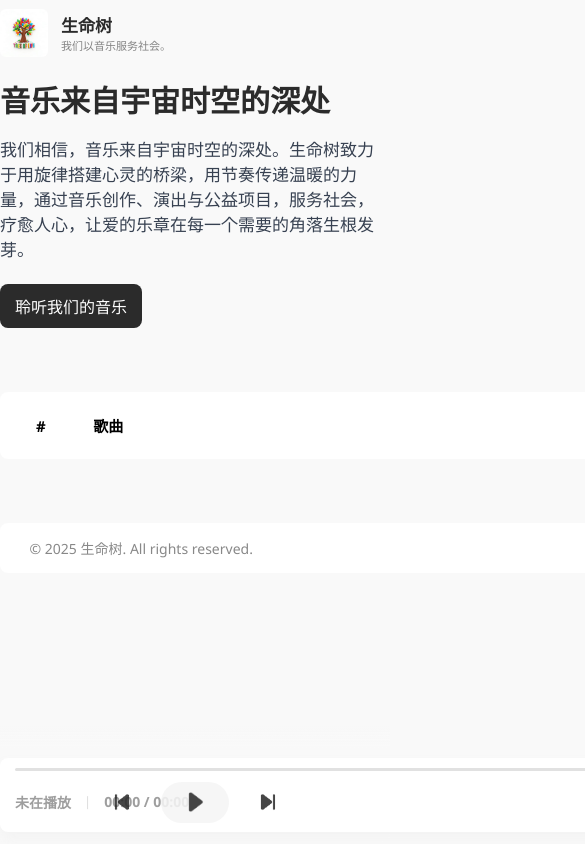
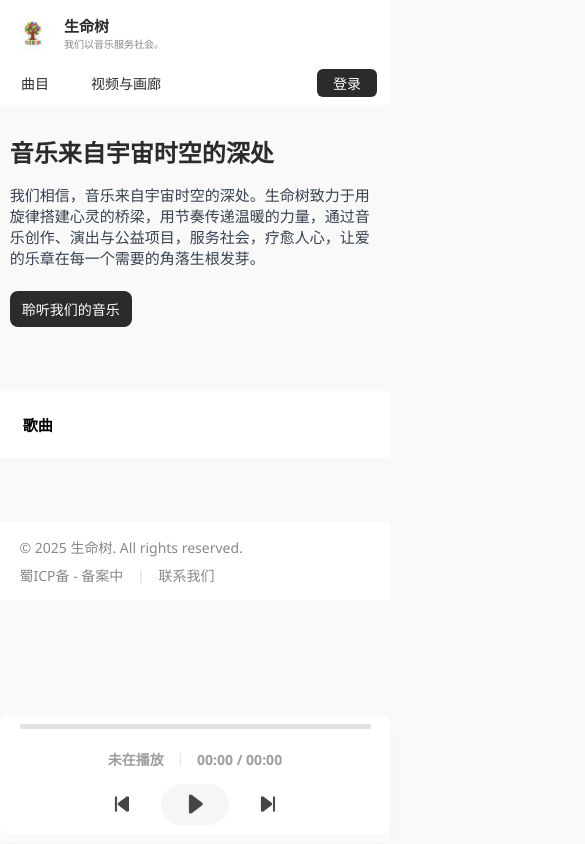
Before and after one commit to GEORGEWWWU/lifetree.pro, a Vue app: page / in a window 390 px wide. Shown: the top 844 px of the page, 585 px wide, since content can reach past the window. Built offline with nearby package versions, Linux system fonts and the light colour scheme.

Commit message:
适配了移动端（手机）

```diff
--- a/index.html
+++ b/index.html
@@ -24,6 +24,8 @@
       min-width: 350px;
       background: #f9f9f9;
       scroll-behavior: smooth;
+      overflow-x: hidden;
+      width: 100vw;
       font-family: "Segoe UI", Roboto, "Noto Sans SC", "PingFang SC", "Microsoft YaHei", sans-serif;
     }
 
--- a/src/components/Footer.vue
+++ b/src/components/Footer.vue
@@ -56,4 +56,21 @@
         }
     }
 }
+
+// 移动端适配（响应式）
+@media (max-width: 768px) {
+    .footer_container {
+        width: 100vw !important;
+        padding: 15px 0 !important;
+        border-radius: 0;
+
+        footer {
+            width: 90% !important;
+            display: grid;
+            justify-items: left;
+            align-items: center;
+            gap: 8px;
+        }
+    }
+}
 </style>
--- a/src/components/Header.vue
+++ b/src/components/Header.vue
@@ -16,6 +16,13 @@
                 <button>登录</button>
             </div>
         </header>
+        <div class="mobile_header">
+            <div class="m_header_left">
+                <a href="#music" @click="handleMusicClick">曲目</a>
+                <router-link to="/media">视频与画廊</router-link>
+            </div>
+            <button>登录</button>
+        </div>
     </div>
 </template>
 
@@ -137,6 +144,114 @@ function handleMusicClick(e: MouseEvent) {
                     transform: scale(0.96);
                 }
             }
+
+            img {
+                width: 28px;
+                height: 28px;
+                display: none;
+            }
+        }
+    }
+
+    // 移动端header
+    .mobile_header {
+        display: none;
+    }
+}
+
+@media (max-width: 768px) {
+    .header_container {
+        position: fixed !important;
+        background: #fff !important;
+        width: 100vw !important;
+        max-width: 100vw !important;
+        z-index: 99;
+    }
+
+    header {
+        width: 100% !important;
+        max-width: 100vw !important;
+        padding: 0 15px !important;
+        box-sizing: border-box !important;
+        position: relative;
+        z-index: 101;
+
+        .logo {
+            img {
+                width: 36px !important;
+                height: 36px !important;
+            }
+
+            h1 {
+                font-size: 15px !important;
+            }
+
+            p {
+                font-size: 10px !important;
+            }
+        }
+
+        .nav {
+
+            a,
+            button {
+                display: none;
+            }
+        }
+    }
+
+    // 移动端header
+    .mobile_header {
+        width: 100% !important;
+        padding: 4px 0px 8px 0px !important;
+        box-sizing: border-box !important;
+        display: flex !important;
+        flex-direction: row;
+        justify-content: space-between;
+        align-items: center;
+        background: #fff !important;
+        gap: 13px;
+
+        .m_header_left {
+            display: flex;
+            flex-direction: row;
+            justify-content: left;
+            align-items: center;
+            gap: 13px;
+
+            a {
+                font-size: 14px;
+                padding: 4px 8px;
+                border-radius: 6px;
+                transition: all 0.12s ease-in-out;
+                margin-left: 13px;
+
+                &:hover {
+                    background: #f4f4f4;
+                }
+
+                &:active {
+                    transform: scale(0.96);
+                }
+            }
+        }
+
+        button {
+            font-size: 14px;
+            padding: 4px 16px;
+            border-radius: 6px;
+            background: #2b2b2b;
+            color: #fff;
+            margin-right: 13px;
+            transition: all 0.12s ease-in-out;
+
+            &:hover {
+                background: #1e1e1e;
+            }
+
+            &:active {
+                transform: scale(0.96);
+            }
         }
     }
 }
--- a/src/components/MusicList.vue
+++ b/src/components/MusicList.vue
@@ -25,7 +25,7 @@
                     <td class="col-duration">{{ song.duration }}</td>
                     <td class="col-type">{{ song.type }}</td>
                     <td class="col-action">
-                        <button @click="playSong(song)">播放</button>
+                        <button @click="playSong(song)"><p>播放</p><img src="../assets/暂停中.png"></button>
                         <div class="more">
                             <img src="../assets/DotsThree.png" alt="更多" @click.stop="toggleMore(song.id)">
                             <div class="moreaction" v-show="activeMoreId === song.id" @click.stop>
@@ -45,10 +45,8 @@
 <script setup lang="ts">
 import { ref, onMounted, onBeforeUnmount, watch } from 'vue';
 import { usePlayer, type Song } from '../stores/player';
-
 // 使用播放器状态管理
 const { setPlaylist, playSong } = usePlayer();
-
 // 歌曲列表
 const songs = ref<Song[]>([]);
 
@@ -256,6 +254,13 @@ watch(songs, (newSongs) => {
             display: flex;
             justify-content: center;
             align-items: center;
+
+
+
+            img {
+                width: 20px;
+                display: none;
+            }
         }
 
         .more {
@@ -325,4 +330,105 @@ watch(songs, (newSongs) => {
         }
     }
 }
+
+// 移动端适配（响应式）
+@media (max-width: 768px) {
+    .musiclist_container {
+        width: 100vw !important;
+        padding: 15px 0 !important;
+        border-radius: 0;
+
+        .music-table {
+            width: 95% !important;
+            padding: 0 !important;
+
+            // 隐藏序号列、时长列和格式列
+            .col-index,
+            .col-duration,
+            .col-type {
+                display: none;
+            }
+
+            tbody tr:hover td {
+                background: none !important;
+            }
+
+            // 调整列宽
+            colgroup {
+                col:nth-child(1) {
+                    display: none;
+                }
+
+                col:nth-child(2) {
+                    width: 75% !important;
+                }
+
+                col:nth-child(3) {
+                    display: none;
+                }
+
+                col:nth-child(4) {
+                    display: none;
+                }
+
+                col:nth-child(5) {
+                    width: 25% !important;
+                }
+            }
+
+            // 隐藏表头中的对应列
+            th.col-index,
+            th.col-duration,
+            th.col-type {
+                display: none;
+            }
+
+            // 隐藏数据行中的对应列
+            td.col-index,
+            td.col-duration,
+            td.col-type {
+                display: none;
+            }
+
+            // 调整操作列样式
+            .col-action {
+                justify-content: center;
+                text-align: center;
+                padding: 15px;
+
+                button {
+                    padding: 0;
+                    margin-right: 13px;
+
+                    p{
+                        display: none;
+                    }
+
+                    img {
+                        display: block;
+                    }
+                }
+
+                .more {
+                    padding: 0;
+                }
+            }
+
+            // 调整行高和内边距
+            tbody tr {
+                td {
+                    padding: 12px 8px;
+                }
+
+                td:first-child {
+                    border-radius: 6px 0 0 6px;
+                }
+
+                td:last-child {
+                    border-radius: 0 6px 6px 0;
+                }
+            }
+        }
+    }
+}
 </style>
--- a/src/components/Player.vue
+++ b/src/components/Player.vue
@@ -480,4 +480,50 @@ defineExpose({
         }
     }
 }
+
+// 移动端适配（响应式）
+@media (max-width: 768px) {
+    .player_container {
+        width: 100% !important;
+        background: #fff !important;
+        padding: 8px 0 !important;
+
+        .process {
+            width: 90% !important;
+            height: 5px !important;
+        }
+
+        .player {
+            width: 100% !important;
+            padding: 0px !important;
+
+            .controls {
+                height: auto !important;
+                display: grid !important;
+                justify-content: center !important;
+                grid-template-rows: 1fr 1fr !important;
+                gap: 5px !important;
+                padding: 10px 0 !important;
+
+                .name_time {
+                    min-width: auto !important;
+                    justify-content: center !important;
+                    text-align: center;
+                    order: 1;
+                }
+
+                .music_control {
+                    position: static !important;
+                    transform: none !important;
+                    order: 2;
+                }
+
+                .orther_control {
+                    display: none !important;
+                    visibility: hidden !important;
+                }
+            }
+        }
+    }
+}
 </style>
--- a/src/static/home.less
+++ b/src/static/home.less
@@ -4,6 +4,7 @@
     justify-items: center;
     padding-top: 55px;
     animation: pagefadein 0.3s ease-in-out;
+    overflow-x: hidden;
 
     // 内容区域
     main {
@@ -12,12 +13,14 @@
         justify-items: center;
         gap: 20px;
         padding-bottom: 100px;
+        overflow-x: hidden;
 
         section {
             width: 100vw;
             display: grid;
             justify-items: center;
             padding: 22px 0;
+            overflow-x: hidden;
 
             .container {
                 max-width: 1000px;
@@ -83,3 +86,51 @@
         }
     }
 }
+
+// 移动端适配（响应式）
+@media (max-width: 768px) {
+    .home_page {
+        padding-top: 55px !important;
+        width: 100% !important;
+        max-width: 100vw !important;
+        overflow-x: hidden !important;
+        position: relative;
+    }
+
+    main {
+        width: 100% !important;
+        padding-bottom: 150px !important;
+
+        section {
+            width: 100% !important;
+            padding: 22px 0px !important;
+
+            .container {
+                width: 95% !important;
+                max-width: 100% !important;
+                padding: 0 !important;
+                margin: 0 !important;
+            }
+
+            .leadtitle {
+                h2 {
+                    font-size: 24px !important;
+                }
+
+                .leadtext {
+                    font-size: 15px !important;
+                }
+
+                .playBtn {
+                    font-size: 14px !important;
+                    padding: 8px 12px !important;
+                }
+            }
+        }
+    }
+
+    .player {
+        width: 100% !important;
+        max-width: 100vw !important;
+    }
+}
--- a/src/static/index.less
+++ b/src/static/index.less
@@ -1,5 +1,16 @@
 .app {
-    width: 100vw;
+    width: 100%;
+    max-width: 100vw;
+    overflow-x: hidden;
     display: grid;
     justify-items: center;
 }
+
+// 移动端全局样式
+@media (max-width: 768px) {
+    .app {
+        width: 100% !important;
+        max-width: 100vw !important;
+        overflow-x: hidden !important;
+    }
+}
--- a/src/static/medias.less
+++ b/src/static/medias.less
@@ -113,3 +113,37 @@
         }
     }
 }
+
+// 移动端适配（响应式）
+@media (max-width: 768px) {
+    .medias_page {
+        padding-top: 95px;
+
+        main {
+            padding-bottom: 20px !important;
+
+            section {
+                width: 95vw;
+
+                .container {
+                    width: 98%;
+                }
+
+                .leadtitle {
+                    h2 {
+                        font-size: 24px !important;
+                    }
+
+                    .leadtext {
+                        font-size: 15px !important;
+                    }
+
+                    .playBtn {
+                        font-size: 14px !important;
+                        padding: 8px 12px !important;
+                    }
+                }
+            }
+        }
+    }
+}
```
Also changed, not shown: src/App.vue (+3 -8 lines), src/assets/菜单.png (added).
